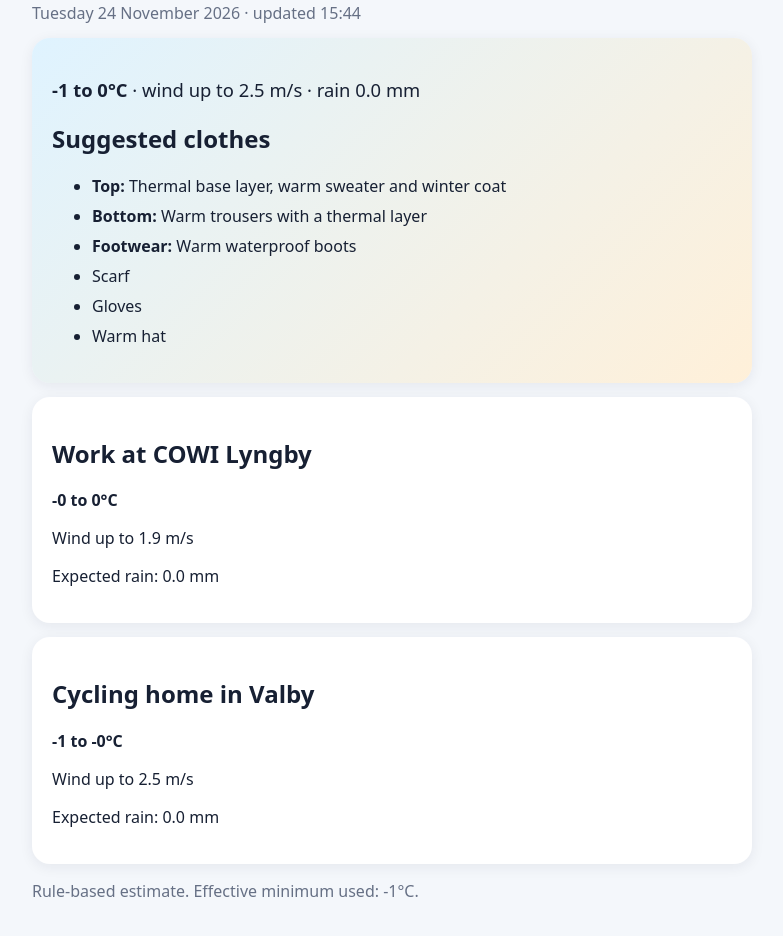
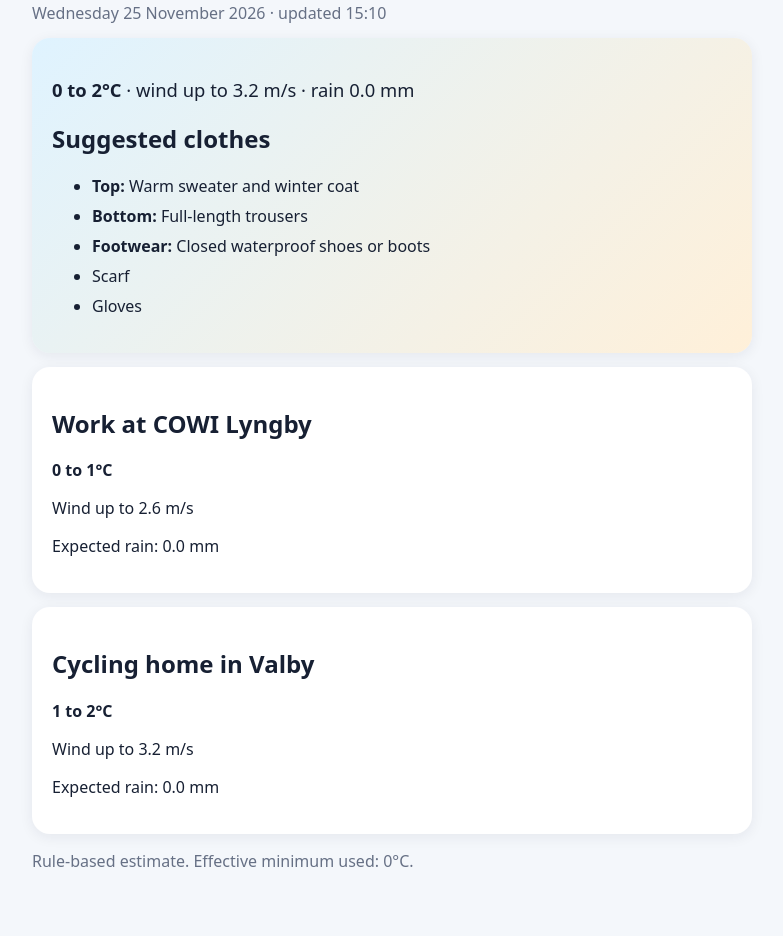
Before and after one commit to mathias1208/weather-outfit, a plain HTML site: page docs/index.html in a window 1280 px wide. Shown: the part 84-1020 px from the top of the page, without its empty margins (248-1031 px from the left). After the commit the page ends 990 px from the top, so only its background shows below. Drawn offline with Linux system fonts and the light colour scheme.

Commit message:
Update morning outfit

```diff
--- a/docs/index.html
+++ b/docs/index.html
@@ -72,21 +72,21 @@
     <h1>Today's outfit</h1>
 
     <div class="muted">
-        Tuesday 24 November 2026
-        · updated 15:44
+        Wednesday 25 November 2026
+        · updated 15:10
     </div>
 
     <section class="hero">
 
         <p class="summary">
             <strong>
-                -1
+                0
                 to
-                0°C
+                2°C
             </strong>
 
             · wind up to
-            2.5 m/s
+            3.2 m/s
 
             · rain
             0.0 mm
@@ -97,20 +97,20 @@
         <ul>
             <li>
                 <strong>Top:</strong>
-                Thermal base layer, warm sweater and winter coat
+                Warm sweater and winter coat
             </li>
 
             <li>
                 <strong>Bottom:</strong>
-                Warm trousers with a thermal layer
+                Full-length trousers
             </li>
 
             <li>
                 <strong>Footwear:</strong>
-                Warm waterproof boots
+                Closed waterproof shoes or boots
             </li>
 
-            <li>Scarf</li><li>Gloves</li><li>Warm hat</li>
+            <li>Scarf</li><li>Gloves</li>
         </ul>
 
     </section>
@@ -121,15 +121,15 @@
 
             <p>
                 <strong>
-                    -0
+                    0
                     to
-                    0°C
+                    1°C
                 </strong>
             </p>
 
             <p>
                 Wind up to
-                1.9 m/s
+                2.6 m/s
             </p>
 
             <p>
@@ -143,15 +143,15 @@
 
             <p>
                 <strong>
-                    -1
+                    1
                     to
-                    -0°C
+                    2°C
                 </strong>
             </p>
 
             <p>
                 Wind up to
-                2.5 m/s
+                3.2 m/s
             </p>
 
             <p>
@@ -164,7 +164,7 @@
     <p class="muted">
         Rule-based estimate.
         Effective minimum used:
-        -1°C.
+        0°C.
     </p>
 
 </body>
```
